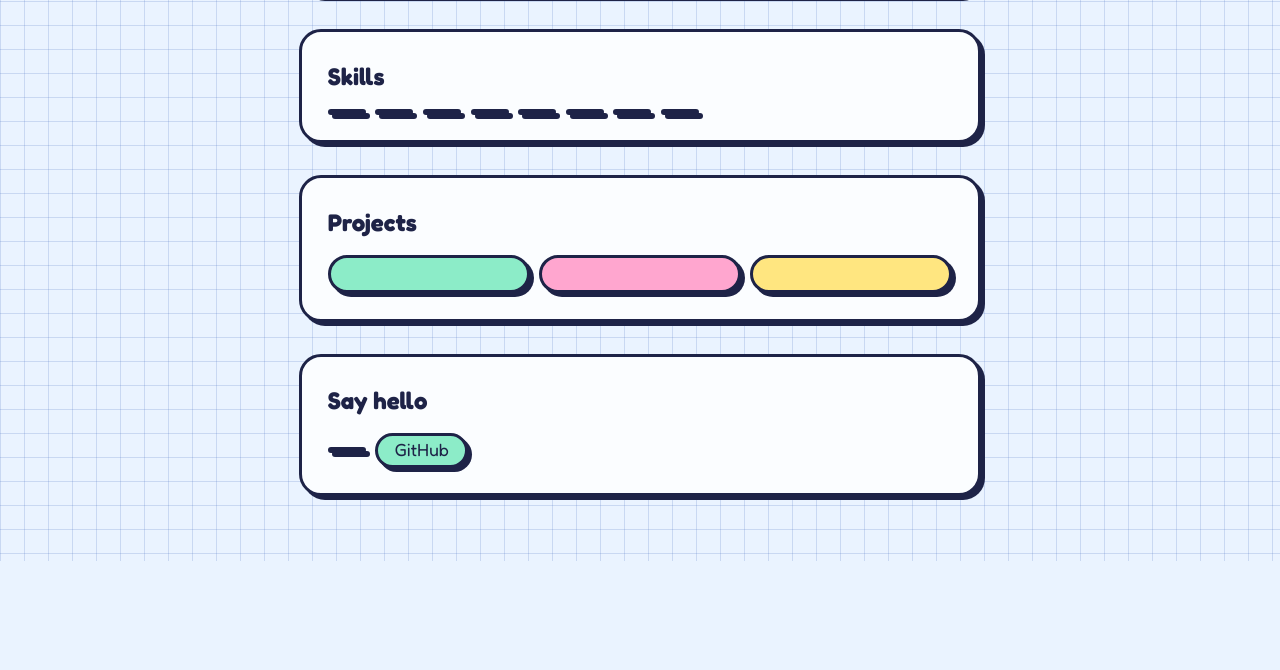
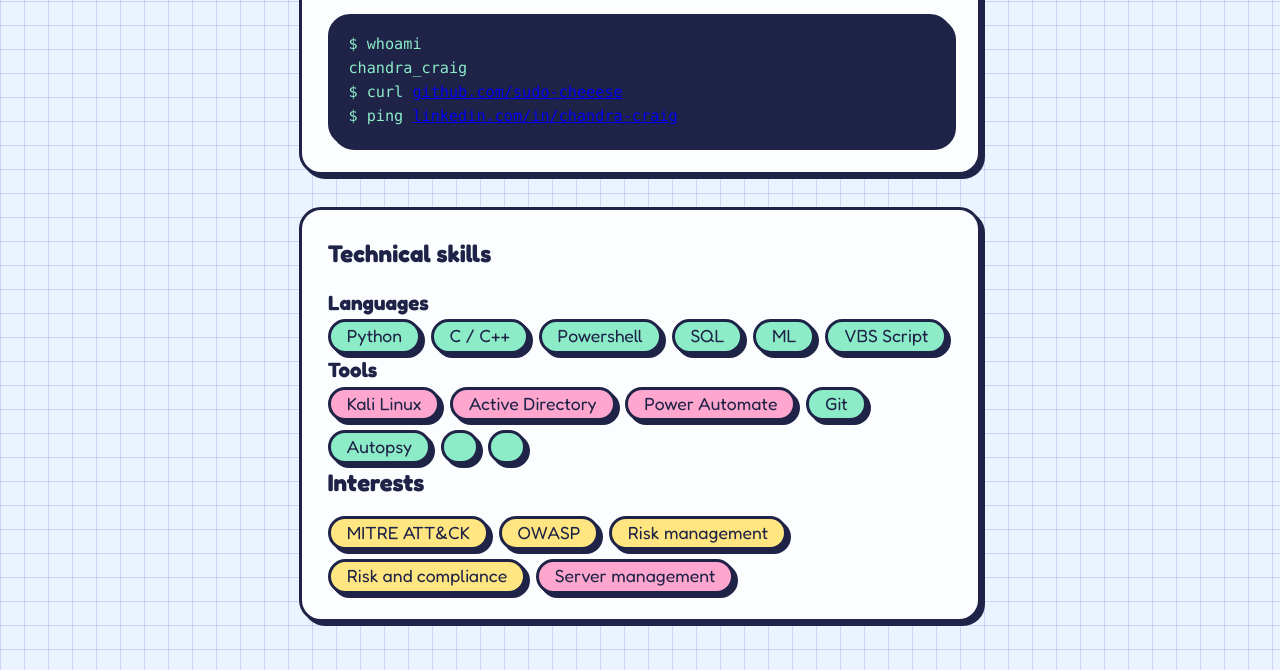
Before and after one commit to sudo-cheeese/personal-website, a plain HTML site: page index.html in a window 1280 px wide. Shown: the part 239-909 px from the top of the page. Before the commit the page ends 800 px from the top, so only its background shows below. Drawn offline with Linux system fonts and the light colour scheme.

Commit message:
Update index.html

```diff
--- a/index.html
+++ b/index.html
@@ -9,57 +9,48 @@
 </head>
 <body>
   <main>
-
     <header class="box">
       <p class="pill yellow"></p>
-      <h1></h1>
-      <p></p>
+      <h1>Hello World!</h1>
+      <p>My name is Chandra Craig and this is my personal website. I plan to keep building it out as I finish more projects.</p>
       <div class="box terminal">
         <p>$ whoami</p>
-        <p>juniper_vale</p>
+        <p>chandra_craig</p>
+        <p>$ curl <a href="https://github.com/sudo-cheeese">github.com/sudo-cheeese</a></p>
+        <p>$ ping <a href="https://www.linkedin.com/in/chandra-craig/">linkedin.com/in/chandra-craig</a></p>
       </div>
     </header>
-
     <section class="box">
-      <h2>Skills</h2>
+      <h2>Technical skills</h2>
+      <h3>Languages</h3>
       <ul>
-        <li class="pill mint"></li>
-        <li class="pill mint"></li>
-        <li class="pill mint"></li>
-        <li class="pill mint"></li>
-        <li class="pill mint"></li>
-        <li class="pill mint"></li>
+        <li class="pill mint">Python</li>
+        <li class="pill mint">C / C++</li>
+        <li class="pill mint">Powershell</li>
+        <li class="pill mint">SQL</li>
+        <li class="pill mint">ML</li>
+        <li class="pill mint">VBS Script</li>
+      </ul>
+      <h3>Tools</h3>
+      <ul>
+        <li class="pill pink">Kali Linux</li>
+        <li class="pill pink">Active Directory</li>
+        <li class="pill pink">Power Automate</li>
+        <li class="pill mint">Git</li>
+        <li class="pill mint">Autopsy</li>
         <li class="pill mint"></li>
         <li class="pill mint"></li>
       </ul>
-    </section>
 
-    <section class="box">
-      <h2>Projects</h2>
+      <h2>Interests</h2>
       <ul>
-        <li class="box mint">
-          <h3></h3>
-          <p></p>
-        </li>
-        <li class="box pink">
-          <h3></h3>
-          <p></p>
-        </li>
-        <li class="box yellow">
-          <h3></h3>
-          <p></p>
-        </li>
+        <li class="pill yellow">MITRE ATT&amp;CK</li>
+        <li class="pill yellow">OWASP</li>
+        <li class="pill yellow">Risk management</li>
+        <li class="pill yellow">Risk and compliance</li>
+        <li class="pill pink">Server management</li>
       </ul>
     </section>
-
-    <section class="box">
-      <h2>Say hello</h2>
-      <ul>
-        <li><a class="pill pink" href="mailto:"></a></li>
-        <li><a class="pill mint" href="#">GitHub</a></li>
-      </ul>
-    </section>
-
   </main>
 </body>
 </html>
```
